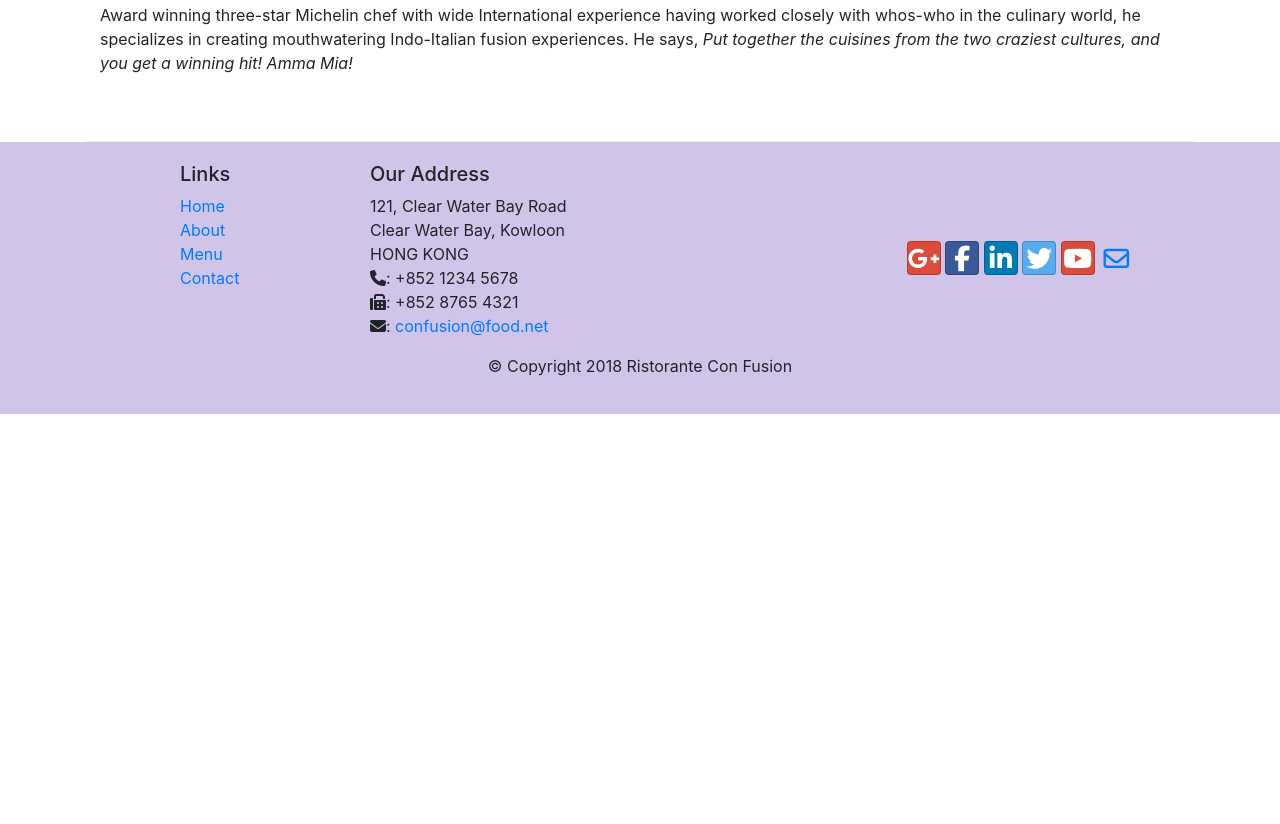
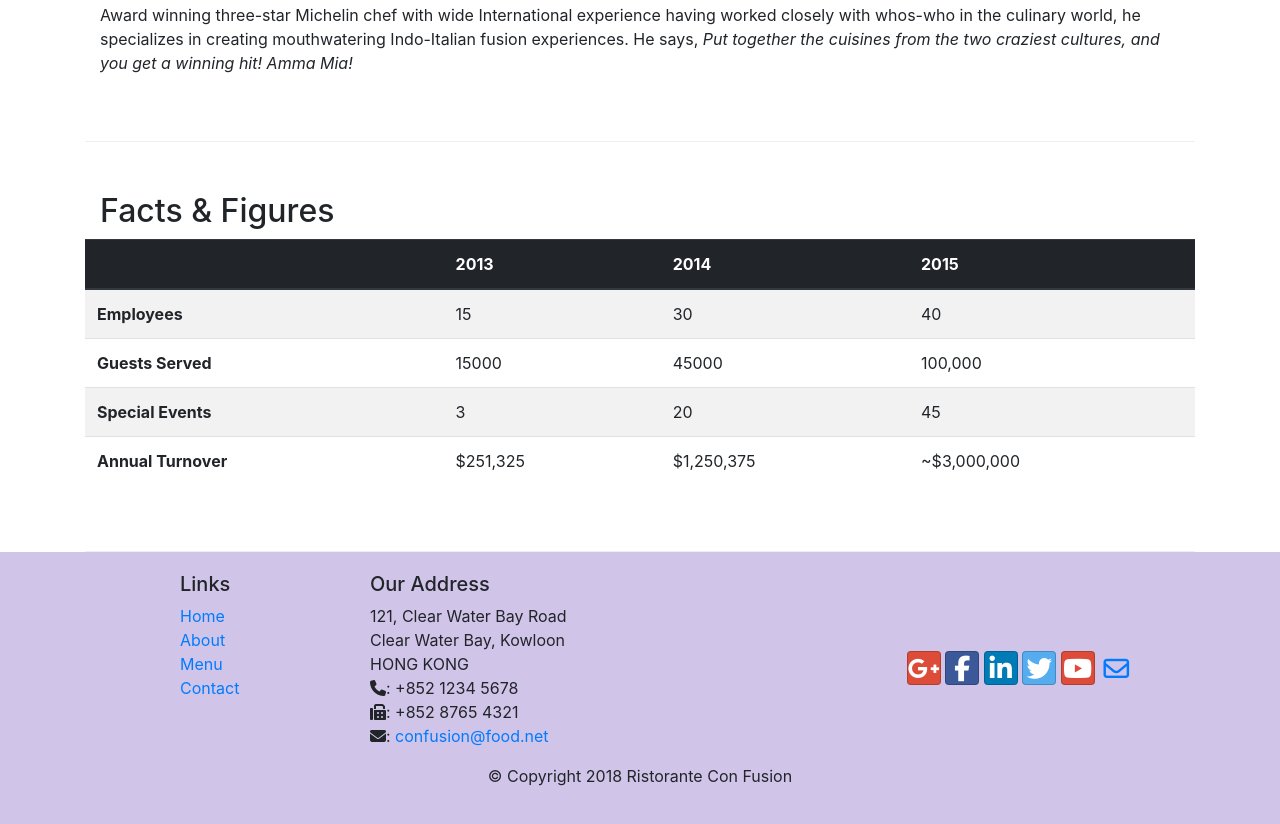
Before and after one commit to Darkali-23/conFusion, a website: page aboutus.html in a window 1280 px wide. Shown: the part 1412-2236 px from the top of the page. Before the commit the page ends 1826 px from the top, so only its background shows below. Drawn offline with nearby package versions, Linux system fonts and the light colour scheme.

Commit message:
Tables added

```diff
--- a/aboutus.html
+++ b/aboutus.html
@@ -89,6 +89,50 @@
             </div>
        </div>
 
+       <div class="row row-content">
+           <div class="col-12 col-sm-9">
+               <h2 class="table-head">Facts &amp; Figures</h2>
+           </div>
+           <div class="table-responsive">
+            <table class="table table-striped">
+                <thead class="thead-dark">
+                    <tr>
+                        <th>&nbsp;</th>
+                        <th>2013</th>
+                        <th>2014</th>
+                        <th>2015</th>
+                    </tr>
+                </thead>
+                <tbody>
+                    <tr>
+                        <th>Employees</th>
+                        <td>15</td>
+                        <td>30</td>
+                        <td>40</td>
+                    </tr>
+                    <tr>
+                        <th>Guests Served</th>
+                        <td>15000</td>
+                        <td>45000</td>
+                        <td>100,000</td>
+                    </tr>
+                    <tr>
+                        <th>Special Events</th>
+                        <td>3</td>
+                        <td>20</td>
+                        <td>45</td>
+                    </tr>
+                    <tr>
+                        <th>Annual Turnover</th>
+                        <td>$251,325</td>
+                        <td>$1,250,375</td>
+                        <td>~$3,000,000</td>
+                    </tr>
+                </tbody>
+            </table>
+           </div>
+
+       </div>
     </div>
 
     <footer class="footer">
```
